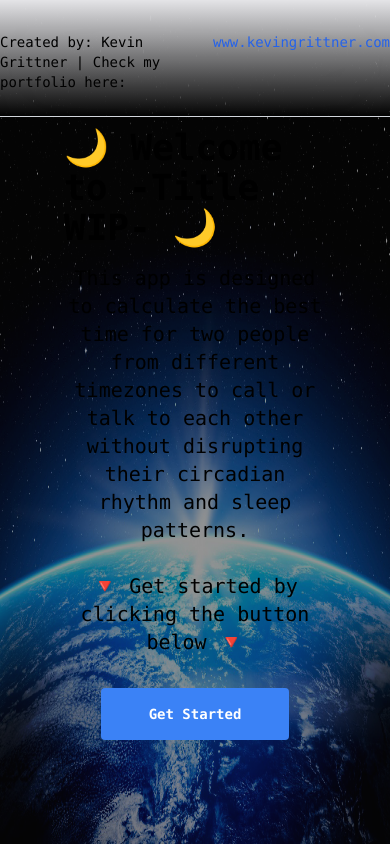
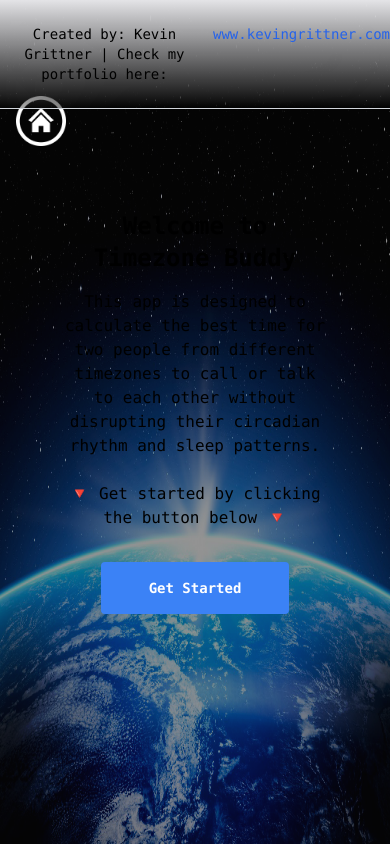
Before and after one commit to EpicIbby101/timezoneapp, a Next.js app: page / in a window 390 px wide. Built offline with nearby package versions, Linux system fonts and the light colour scheme.

Commit message:
Added a home button and refined the UI a bit

```diff
--- a/src/components/Header.jsx
+++ b/src/components/Header.jsx
@@ -1,9 +1,15 @@
+import Image from "next/image";
+import Link from "next/link";
+
 export default function Header() {
 return(
-    <div className="z-10 w-full items-center justify-center font-mono text-sm ">
-    <p className="fixed left-0 top-0 flex w-full justify-center border-b border-gray-300 bg-gradient-to-b from-zinc-200 pb-6 pt-8 backdrop-blur-2xl dark:border-neutral-800 dark:bg-zinc-800/30 dark:from-inherit lg:static lg:w-auto lg:border lg:bg-gray-200 lg:p-4 lg:dark:bg-zinc-800/30">
+    <div className="z-20 w-full items-center justify-center font-mono text-sm ">
+    <p className="fixed left-0 top-0 flex w-full justify-center border-b border-gray-300 bg-gradient-to-b from-zinc-200 pb-6 pt-6 backdrop-blur-2xl dark:border-neutral-800 dark:bg-zinc-800/30 dark:from-inherit lg:static lg:w-auto lg:border lg:bg-gray-200 lg:dark:bg-zinc-800/30">
       Created by: Kevin Grittner | Check my portfolio here: <a href="https://www.kevingrittner.com" target="_blank" className='text-blue-600 ml-1'>www.kevingrittner.com</a>
     </p>
+    <Link href="/">
+    <Image src="/images/home-button-icon.png" alt="home" width={50} height={50} className="mt-24 lg:mt-3 sm:mt-20 ml-4" />
+    </Link>
     </div>
 )
 }
--- /dev/null
+++ b/src/components/HomeButton.jsx
@@ -0,0 +1,17 @@
+import Image from "next/image";
+import Link from "next/link";
+
+export default function HomeButton() {
+    return (
+        <div className="z-40 mt-2">
+             <Link href="/">
+          <Image
+            src="/images/home-button-icon.png"
+            alt="home"
+            width="50"
+            height="50"
+          />
+  </Link>
+        </div>
+    )
+}
--- a/src/components/TimezoneForm.jsx
+++ b/src/components/TimezoneForm.jsx
@@ -15,6 +15,10 @@ const TimezoneForm = () => {
   });
   const [showSleepScheduleForm, setShowSleepScheduleForm] = useState(false);
   const timezones = moment.tz.names();
+  const [notification, setNotification] = useState(null);
+  const closeNotification = () => {
+    setNotification(null);
+  };
 
   const calculateAvailableTimeRanges = (
     userSleepTime,
@@ -46,13 +50,22 @@ const TimezoneForm = () => {
       const userAwake =
         currentTime.isSame(userAwakeTime.start) ||
         currentTime.isSame(userAwakeTime.end) ||
-        currentTime.isBetween(userAwakeTime.start, userAwakeTime.end, null, "[]");
+        currentTime.isBetween(
+          userAwakeTime.start,
+          userAwakeTime.end,
+          null,
+          "[]"
+        );
 
-        const otherPersonAwake =
+      const otherPersonAwake =
         currentTime.isSame(otherPersonAwakeTime.start) ||
         currentTime.isSame(otherPersonAwakeTime.end) ||
-        currentTime.isBetween(otherPersonAwakeTime.start, otherPersonAwakeTime.end, null, "[]");
-
+        currentTime.isBetween(
+          otherPersonAwakeTime.start,
+          otherPersonAwakeTime.end,
+          null,
+          "[]"
+        );
 
       if (userAwake && otherPersonAwake) {
         if (!currentRange) {
@@ -74,7 +87,12 @@ const TimezoneForm = () => {
       availableTimeRanges.push(currentRange);
     }
 
+    availableTimeRanges.forEach((range) => {
+      range.end.subtract(1.5, "hours");
+    });
+
     return availableTimeRanges;
+
   };
 
   const handleSleepScheduleSubmit = (
@@ -109,7 +127,7 @@ const TimezoneForm = () => {
       otherPersonWakeTime
     );
     console.log(
-      "Other person sleeps from (Converted to User's Timezone)",
+      "In your local time, the other person sleeps from:",
       otherPersonSleepTimeInUserTimezone,
       "to",
       otherPersonWakeTimeInUserTimezone
@@ -121,16 +139,36 @@ const TimezoneForm = () => {
       otherPersonWakeTimeInUserTimezone
     );
 
-    console.log("Available Time Ranges:", availableTimeRanges.map(range => ({
-      start: range.start.format("HH:mm"),
-      end: range.end.format("HH:mm")
-    })));
+    console.log(
+      "Available Time Ranges:",
+      availableTimeRanges.map((range) => ({
+        start: range.start.format("HH:mm"),
+        end: range.end.format("HH:mm"),
+      }))
+    );
 
     if (availableTimeRanges.length > 0) {
-      console.log("Best Time to Talk:", availableTimeRanges[0].start.format("HH:mm"));
+      console.log(
+        "Best Time to Talk:",
+        availableTimeRanges[0].start.format("HH:mm")
+      );
     } else {
       console.log("No common available time found.");
     }
+
+    const timeDifferenceMessage = selectedTimezones.timeDifference;
+    const userSleepScheduleMessage = `You sleep from ${userSleepTime} to ${userWakeTime}`
+    const convertedSleepScheduleMessage = <p>The other person sleeps from <br /> {otherPersonSleepTime} to {otherPersonWakeTime} <br /> In your local timezone, that&apos;s <br /> {otherPersonSleepTimeInUserTimezone} to {otherPersonWakeTimeInUserTimezone}</p>
+
+    if (availableTimeRanges.length > 0) {
+      const availableTimes = availableTimeRanges.map((range) =>
+        `${range.start.format("HH:mm")} - ${range.end.format("HH:mm")}`
+      );
+      setNotification({ timeDifferenceMessage, userSleepScheduleMessage, convertedSleepScheduleMessage, availableTimes });
+    } else {
+      setNotification({ timeDifferenceMessage, userSleepScheduleMessage,  convertedSleepScheduleMessage, availableTimes: ["No common available time found."] });
+    }
+
   };
 
   const handleSubmit = (e) => {
@@ -141,7 +179,7 @@ const TimezoneForm = () => {
     const myOffset = moment.tz.zone(myTimezone).utcOffset(moment());
     const timeDiffInMinutes = theirOffset - myOffset;
     const timeDiffInHours = timeDiffInMinutes / 60;
-    const newTimeDifference = `The time difference is ${timeDiffInHours} hours. If it's ${myTime} for you, it'll be ${theirTime} for them.`;
+    const newTimeDifference = <p>The time difference is {timeDiffInHours} hours. <br /> If it&apos;s {myTime} for you, it&apos;ll be {theirTime} for them.</p>
 
     setSelectedTimezones({
       myTimezone,
@@ -214,6 +252,38 @@ const TimezoneForm = () => {
       {showSleepScheduleForm && (
         <SleepScheduleForm onSubmit={handleSleepScheduleSubmit} />
       )}
+{notification && (
+  <div
+    className="fixed inset-0 bg-black bg-opacity-50 z-10 flex items-center justify-center text-black"
+    onClick={closeNotification}
+  >
+    <div
+      className="bg-white p-6 rounded shadow-md text-center w-96"
+      onClick={(e) => e.stopPropagation()}
+    >
+      <h2 className="text-2xl font-bold mb-4">Here Are The Results</h2>
+      <div className="text-md mb-4">{notification.timeDifferenceMessage}</div>
+      <p className="text-md mb-4">{notification.userSleepScheduleMessage}</p>
+      <div className="text-md mb-4">{notification.convertedSleepScheduleMessage}</div>
+      <div className="bg-gray-300 pb-0 border-2 border-indigo-500/100">
+      <h3 className="text-xl font-semibold">Best Time Range to Talk</h3>
+      <p className="text-sm mb-1">Based on when you&apos;re both awake</p>
+      <ul className="text-lg mb-4">
+        {notification.availableTimes.map((timeRange, index) => (
+          <li key={index}>{timeRange}</li>
+        ))}
+      </ul>
+      </div>
+      <p className="text-xs mt-2">Note: 1 hour has been subtracted from the total available time to account for the hour before bed where it is advised to limit your device usage</p>
+      <button
+        className="bg-blue-500 hover:bg-blue-700 text-white font-bold py-2 px-4 rounded mt-4"
+        onClick={closeNotification}
+      >
+        Close
+      </button>
+          </div>
+        </div>
+      )}
     </>
   );
 };
--- a/src/pages/index.js
+++ b/src/pages/index.js
@@ -4,15 +4,15 @@ import Header from "@/components/Header";
 
 export default function Home() {
   return (
-    <main className="flex min-h-fit flex-col items-center justify-between">
-      <Image src="/images/earth.png" alt="Background" fill />
+    <main className="flex min-h-fit flex-col items-center justify-between text-center">
+      <Image src="/images/earth.png" alt="Background" className="z-10" fill />
       <Header />
       <div className="z-10 w-full max-w-5xl items-center justify-between font-mono text-sm lg:flex">
-        <div className="flex flex-col items-center mt-16 sm:mt-32 p-16 h-full">
-          <h1 className="text-4xl font-bold mb-4">
-            🌙 Welcome to <span>-Title WIP-</span> 🌙
+        <div className="flex flex-col items-center p-16 h-full">
+          <h1 className="text-2xl sm:text-3xl font-bold mb-4">
+            Welcome to Timezone Buddy
           </h1>
-          <p className="text-xl mb-8 text-center">
+          <p className="text-base sm:text-xl mb-8 text-center">
             This app is designed to calculate the best time for two people from
             different timezones to call or talk to each other without disrupting
             their circadian rhythm and sleep patterns. <br />
--- a/src/pages/timezone.js
+++ b/src/pages/timezone.js
@@ -1,14 +1,15 @@
 import Header from "@/components/Header";
+import HomeButton from "@/components/HomeButton";
 import TimezoneForm from "@/components/TimezoneForm";
 import Image from "next/image";
 
 const TimezonePage = () => {
   return (
-    <div className="flex min-h-fit flex-col items-center text-center justify-between">
-        <Image src="/images/earth.png" alt="Background" fill />
+    <div className="flex min-h-fit flex-col justify-between text-center">
       <Header />
-      <div className="flex flex-col items-center mt-16 sm:mt-32 p-16 h-full font-mono z-10">
-        <h1 className="text-4xl font-bold mb-4">Find the Best Time To Talk</h1>
+        <Image src="/images/earth.png" alt="Background" className="z-10" fill />
+      <div className="flex flex-col items-center text-center  p-16 h-full font-mono z-20">
+        <h1 className="text-2xl sm:text-4xl font-bold mb-4">Find the Best Time To Talk</h1>
         <TimezoneForm />
       </div>
     </div>
```
Also changed, not shown: public/images/home-button-icon.png (added).
